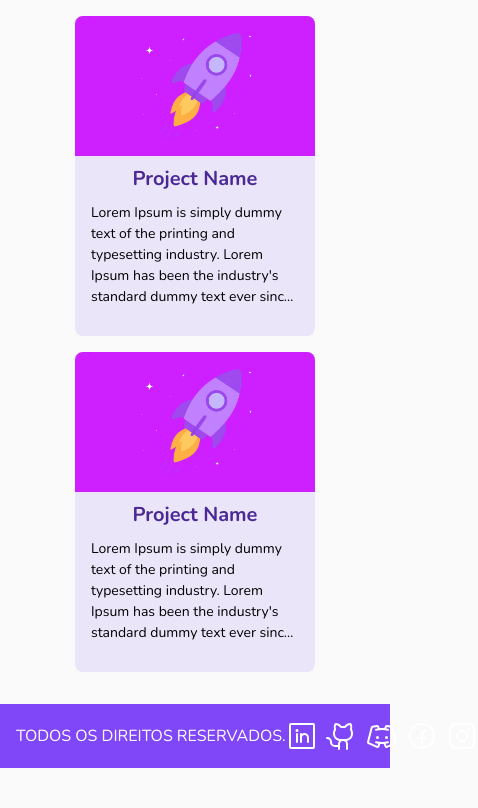
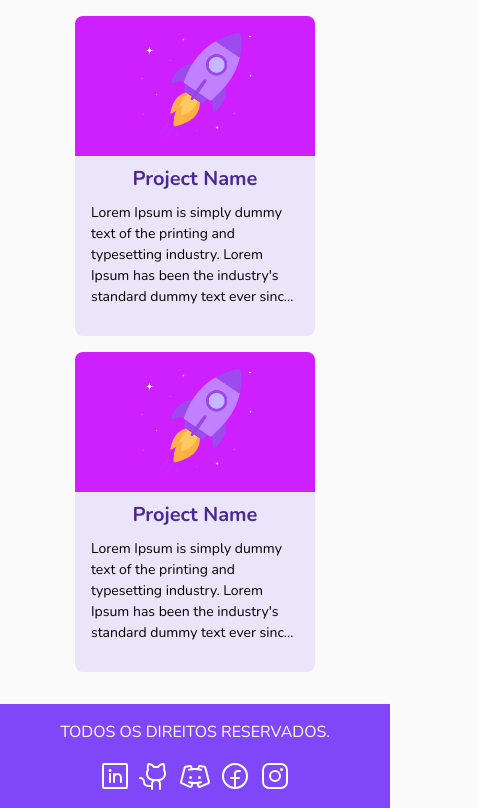
Before and after one commit to LeticiaRosa/leticiarosa.github.io, a React (Vite) app: page / in a window 390 px wide. Shown: the part 2146-2954 px from the top of the page, 478 px wide, since content can reach past the window. Before the commit the page ends 2914 px from the top, so only its background shows below. Built offline with nearby package versions, Linux system fonts and the light colour scheme.

Commit message:
Ajuste footer

```diff
--- a/src/components/Footer.tsx
+++ b/src/components/Footer.tsx
@@ -26,7 +26,7 @@
   };
   return (
     <footer className="bg-purple mt-auto w-full py-4 text-white">
-      <div className="container mx-auto flex items-center justify-between px-4">
+      <div className="container mx-auto flex flex-col items-center justify-between gap-4 px-4 sm:flex-row sm:gap-0">
         <div>
           <span className="whitespace-nowrap">TODOS OS DIREITOS RESERVADOS.</span>
         </div>
```
